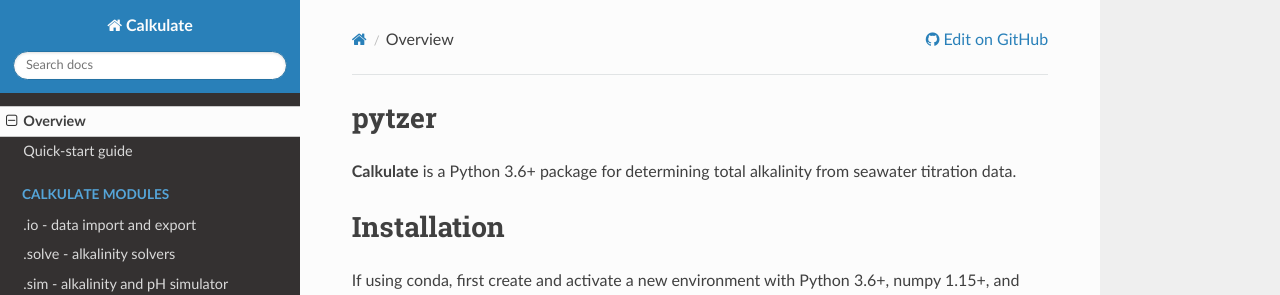
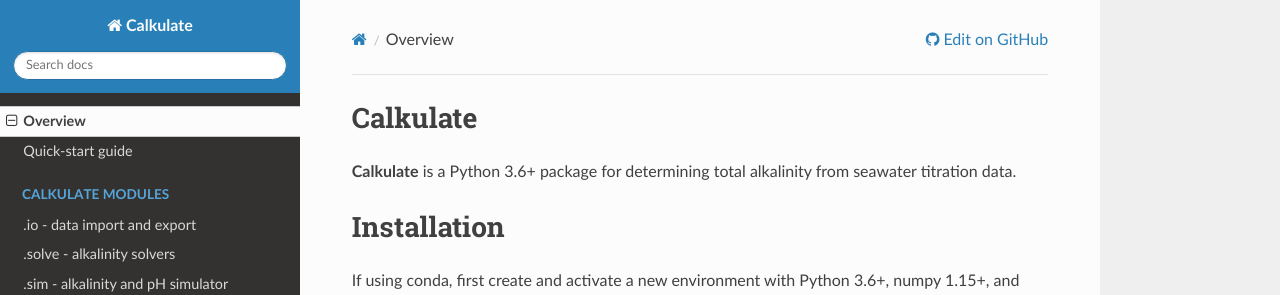
Before and after one commit to mvdh7/calkulate, an MkDocs documentation site: the page built from docs/index.md, in a window 1280 px wide and 900 px high. Shown: the top 295 px of the window. Built offline with MkDocs 1.6.1, drawn with Linux system fonts in a browser that asks for light colours; nearby versions of some CDN libraries.

Commit message:
Fix the package name...!

```diff
--- a/docs/index.md
+++ b/docs/index.md
@@ -1,6 +1,7 @@
 <!--<script src='https://cdnjs.cloudflare.com/ajax/libs/mathjax/2.7.5/MathJax.js?config=TeX-MML-AM_CHTML' async></script>-->
 
-# pytzer
+
+# Calkulate
 
 **Calkulate** is a Python 3.6+ package for determining total alkalinity from seawater titration data.
 
@@ -33,6 +34,7 @@
   * followed by *CaNDyFloSS: Carbon and Nutrient Dynamics and Fluxes over Shelf Systems* (NE/K00185X/1) and *RAGNARoCC: Radiatively active gases from the North Atlantic Region and Climate Change* (NE/K002546/1),
   * and now through *NSFGEO-NERC: A Thermodynamic Chemical Speciation Model for the Oceans, Seas, and Estuaries* (NE/P012361/1).
 
+
 # License
 
 <img src="img/1920px-GPLv3_Logo.svg.png" width="25%" />
```
